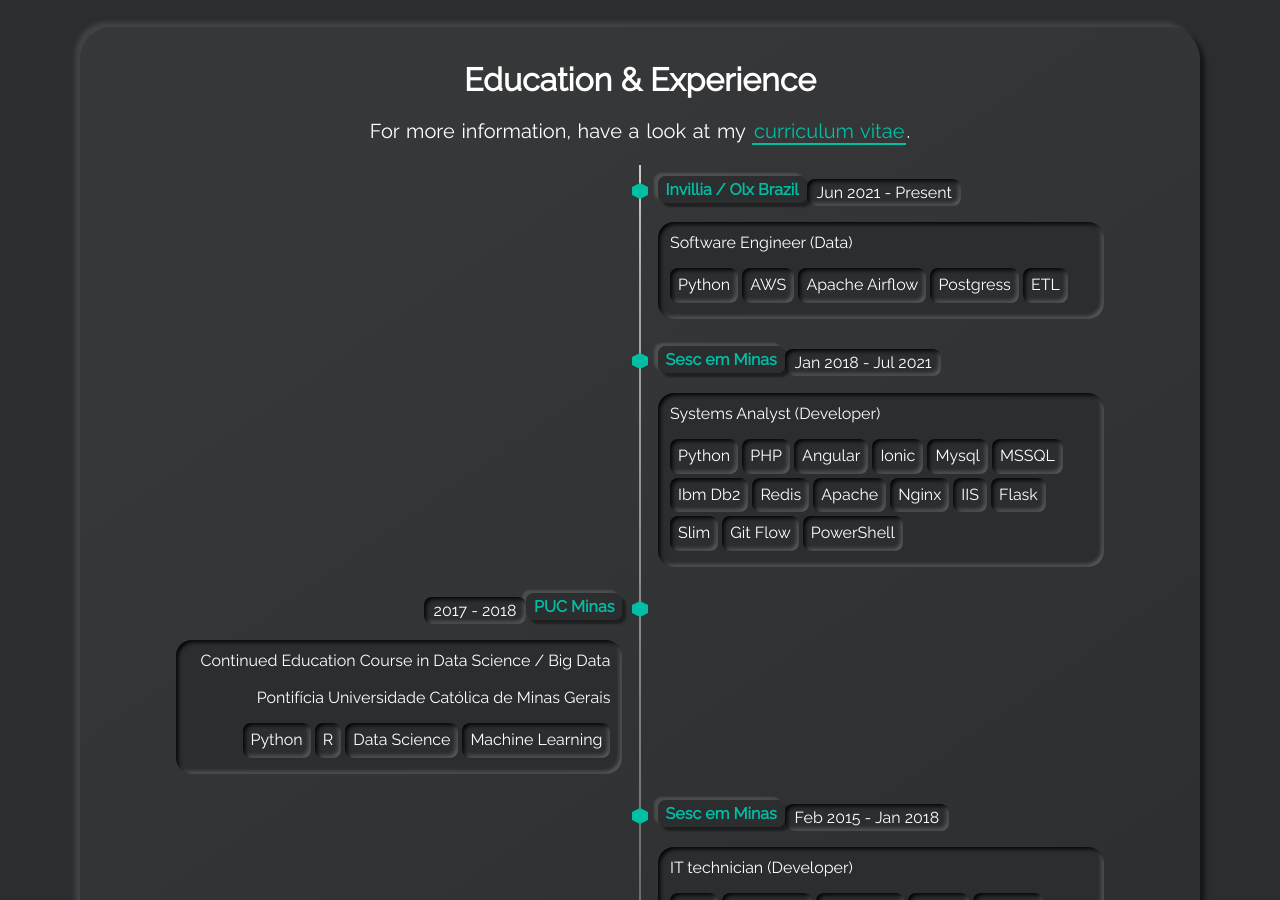
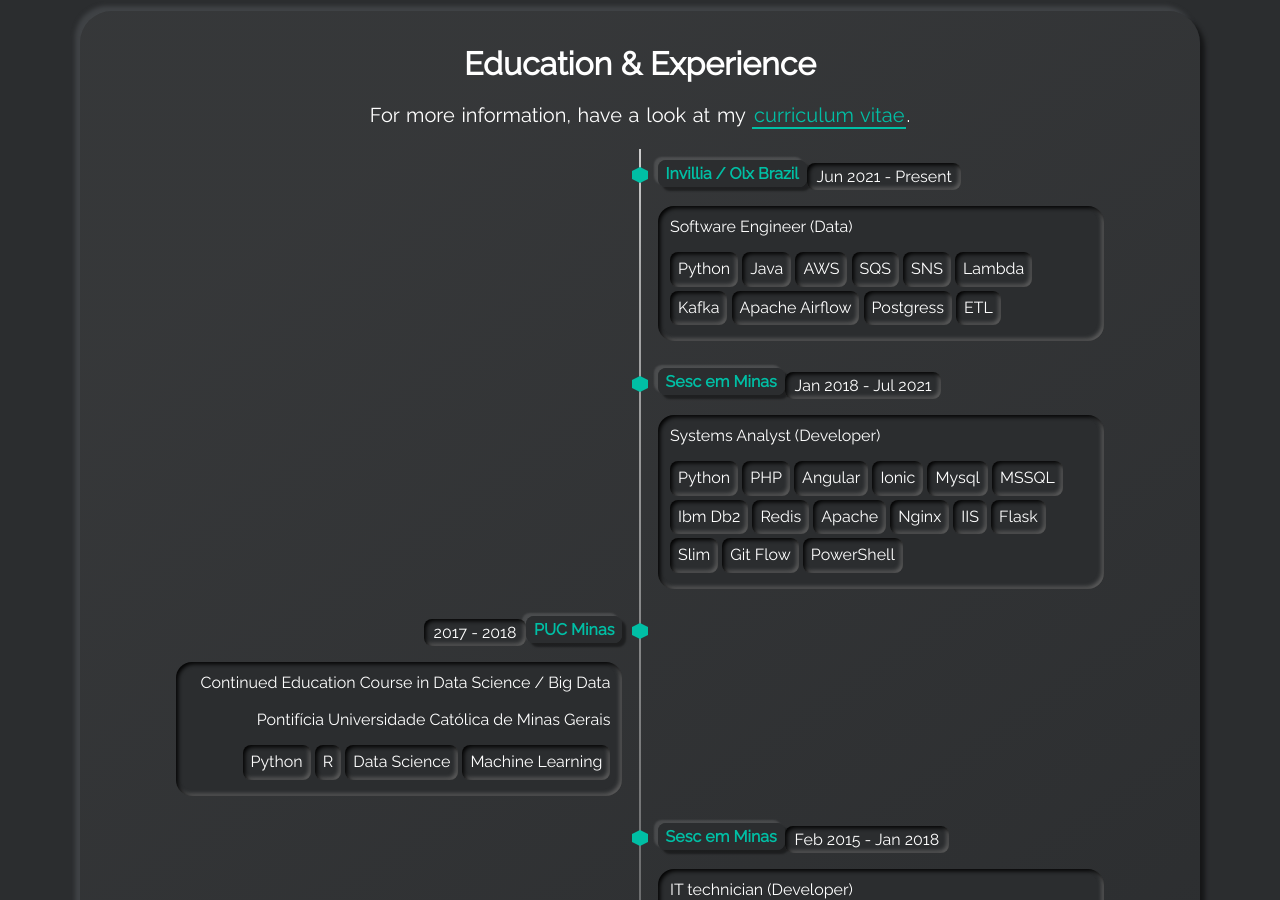
Before and after one commit to robsonpiere/robsonpiere.github.io, a Jekyll site: the page built from index.html, in a window 1280 px wide and 900 px high, scrolled down 1918 px. Built offline with Jekyll 4.4.1, drawn with Linux system fonts in a browser that asks for light colours.

Commit message:
update info

```diff
--- a/_config.yml
+++ b/_config.yml
@@ -25,7 +25,7 @@
 dev_username: robsonpiere
 linkedin_username: robsonpiere
 twitter_username: robsonpiere
-telegram_username: robsonpiere
+telegram_username:
 strava_athlete: 35299327
 stackexchange_url: https://stackexchange.com/users/12017805/robson-piere?tab=accounts
 
--- a/_data/skills-languages.yml
+++ b/_data/skills-languages.yml
@@ -24,7 +24,7 @@
   weight: 1
 
 - name: Java
-  weight: 1
+  weight: 2
 
 - name: C#
   weight: 1
--- a/_data/skills-tools.yml
+++ b/_data/skills-tools.yml
@@ -12,7 +12,7 @@
   weight: 3
 
 - name: Apache Airflow
-  weight: 2
+  weight: 4
 
 - name: Git
   weight: 4
--- a/_data/timeline.yml
+++ b/_data/timeline.yml
@@ -23,7 +23,12 @@
   subtitle: Software Engineer (Data)
   tags:
     - tag: Python
+    - tag: Java
     - tag: AWS
+    - tag: SQS
+    - tag: SNS
+    - tag: Lambda
+    - tag: Kafka
     - tag: Apache Airflow
     - tag: Postgress
     - tag: ETL
```
